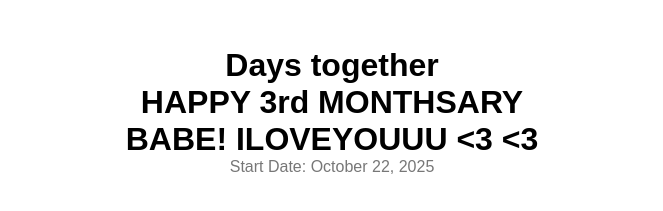
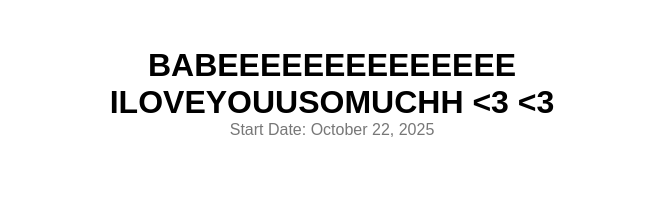
Before and after one commit to Arvvvvv/Album, a plain HTML site: page index.html in a window 1280 px wide. Shown: the part 820-1031 px from the top of the page, without its empty margins (308-971 px from the left). After the commit the page ends 994 px from the top, so only its background shows below. Drawn offline with Linux system fonts and the light colour scheme.

Commit message:
Update index.html

```diff
--- a/index.html
+++ b/index.html
@@ -34,8 +34,8 @@
 				<a class="next" onclick="changeSlide(1)">&#10095;</a>
             </div>
             <div class = "counter-container">
-            <h1> Days together </h1>
-            <h1> HAPPY 3rd MONTHSARY BABE! ILOVEYOUUU <3 <3 </h1>
+            <h1> BABEEEEEEEEEEEEEE </h1>
+            <h1> ILOVEYOUUSOMUCHH <3 <3 </h1>
             <p class="date-label">Start Date: October 22, 2025</p>
             </div>
         </div>
```
